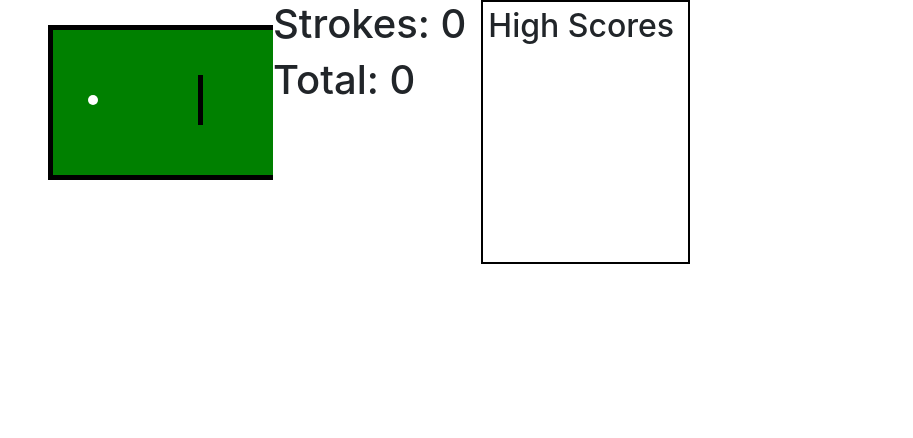
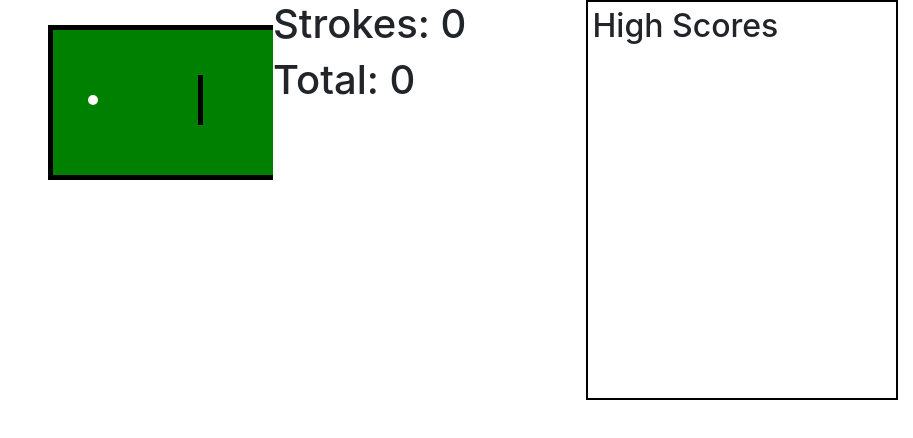
Before and after one commit to fabbrodan/GolfBrowserGame, a plain HTML site: page index.html in a window 1280 px wide. Shown: the whole page, without its empty margins (367-1280 px from the left). Drawn offline with nearby package versions, Linux system fonts and the light colour scheme; no server answers.

Commit message:
commit for master merge

```diff
--- a/index.html
+++ b/index.html
@@ -18,11 +18,11 @@
     <body>
         <div class="container-fluid">
             <div class="row no-gutters" style="height: 100%;">
-                <div class="col-lg-6 col-md-6" id="gameDiv">
+                <div class="col-lg-6 col-md-10 col-sm-12" id="gameDiv">
                 </div>
-                <div class="col-lg-2 col-md-2" id="pointDiv">
+                <div class="col-lg-3 col-md-2 col-sm-6" id="pointDiv">
                 </div>
-                <div class="col-lg-2 col-md-2" id="scoreDiv">
+                <div class="col-lg-3 col-md-2 col-sm-6" id="scoreDiv">
                     <h2>High Scores</h2>
                 </div>
             </div>
--- a/physicsengine.js
+++ b/physicsengine.js
@@ -42,8 +42,10 @@ ColliderCheck = function(ball, obj) {
     // check for collision
     if (ballXRight > obj.x && ballXLeft < obj.x + obj.width && ballYBottom > obj.y && ballYTop < obj.y + obj.height) {
 
-        let audio = new Audio("Assets/Sounds/hit_wall.wav");
-        audio.play();
+        if (ball.xVel != 0 && ball.yVel != 0) {
+            let audio = new Audio("Assets/Sounds/hit_wall.wav");
+            audio.play();
+        }
 
         var side;
 
--- a/style.css
+++ b/style.css
@@ -3,8 +3,7 @@ html, body {
 }
 
 .container, .container-fluid {
-    height: 100%;
-    overflow-y: hidden;
+    height: inherit;
 }
 
 div {
@@ -14,7 +13,7 @@ div {
 #scoreDiv {
     border: solid 2px black;
     padding: 5px;
-    height: 33%;
+    height: 50%;
 }
 
 .modal {
```
